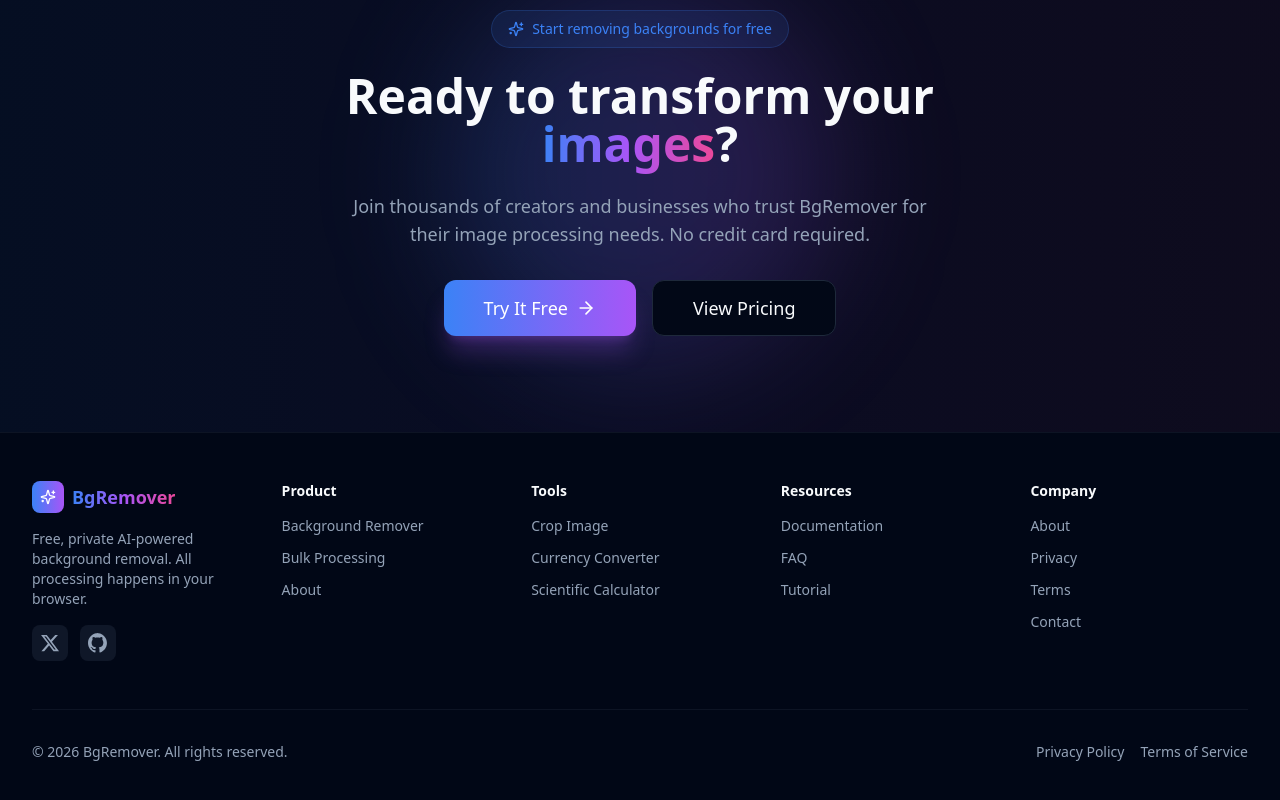
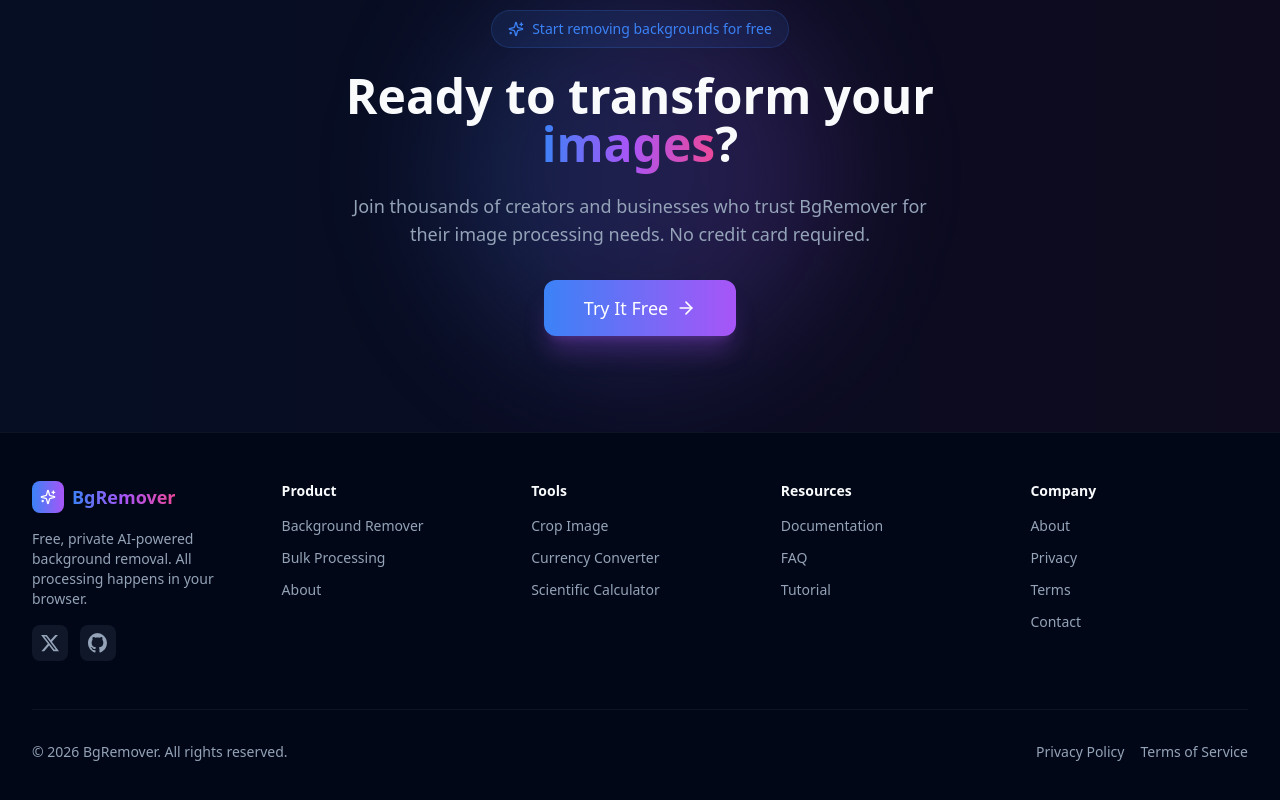
Before and after one commit to fellcorvs/Bgremover, a Next.js app: page / in a window 1280 px wide. Shown: the part 3067-3867 px from the top of the page. Built offline with nearby package versions, Linux system fonts and the light colour scheme; no server answers.

Commit message:
remove View Pricing button next to Try It Free

```diff
--- a/src/components/sections/CTASection.tsx
+++ b/src/components/sections/CTASection.tsx
@@ -40,11 +40,6 @@
                 <ArrowRight className="ml-2 h-5 w-5 group-hover:translate-x-1 transition-transform" />
               </Button>
             </Link>
-            <Link href="/pricing">
-              <Button size="xl" variant="outline">
-                View Pricing
-              </Button>
-            </Link>
           </div>
         </motion.div>
       </div>
```
